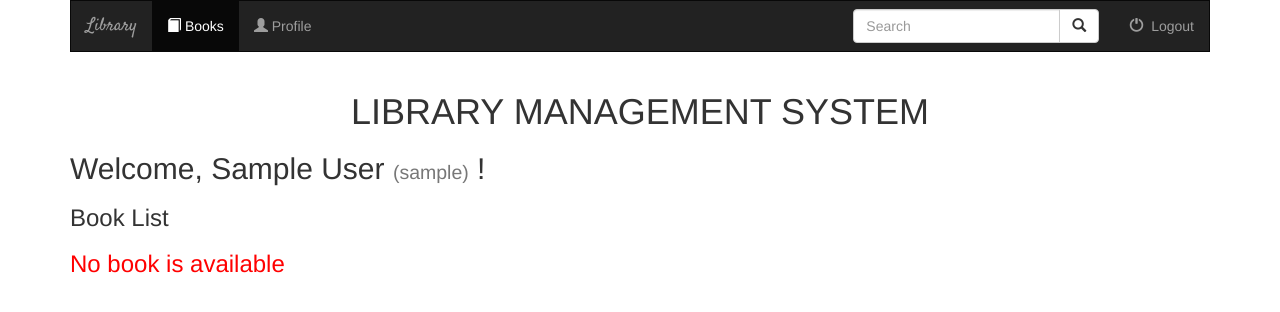
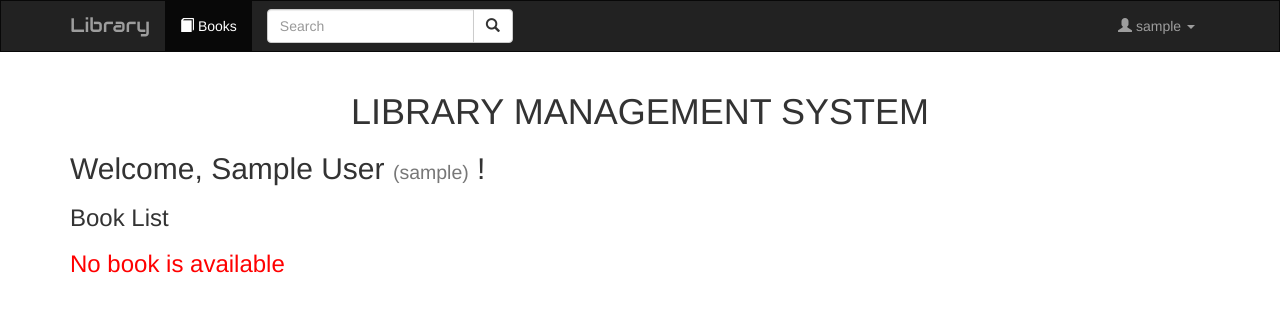
Before and after one commit to immanoj16/Library, a Django app: page / in a window 1280 px wide. Shown: the top 312 px of the page. Run offline with Django 3.2, Linux system fonts and the light colour scheme; the visitor is signed in with stand-in values (Sample User, id 1); data that the repository does not hold is empty; some libraries are stand-ins or nearby versions.

Commit message:
Add some style

```diff
--- a/books/static/books/css/style.css
+++ b/books/static/books/css/style.css
@@ -10,7 +10,9 @@
 }
 
 .navbar-brand {
-    font-family: 'Satisfy', cursive;
+    font-size: 1.4em;
+    font-weight: 200;
+    font-family: "Audiowide", cursive;
 }
 
 .profile {
--- a/books/templates/books/base.html
+++ b/books/templates/books/base.html
@@ -7,14 +7,13 @@
     <link rel="shortcut icon" type="image/png" href="{%  static 'books/img/title.png' %}">
     <link rel="stylesheet" href="{% static 'books/css/bootstrap.min.css' %}">
     <link rel="stylesheet" href="{% static 'books/css/style.css' %}">
-    <link href='https://fonts.googleapis.com/css?family=Satisfy' rel='stylesheet' type='text/css'>
+    <link href="https://fonts.googleapis.com/css?family=Audiowide" rel="stylesheet">
     <script type="text/javascript" src="{% static 'books/js/jquery-3.1.1.min.js' %}"></script>
     <script src="{% static 'books/js/bootstrap.min.js' %}"></script>
 </head>
 <body>
-<div class="container">
     <nav class="navbar navbar-inverse">
-
+        <div class="container">
             <!-- Header -->
             <div class="navbar-header">
                 <button type="button" class="navbar-toggle" data-toggle="collapse" data-target="#topNavBar">
@@ -25,11 +24,10 @@
                 <a class="navbar-brand" href="{% url 'home' %}">Library</a>
             </div>
 
-            <!-- Items -->
+                <!-- Items -->
             <div class="collapse navbar-collapse" id="topNavBar">
                 <ul class="nav navbar-nav">
                     <li class="{% block books_active %}{% endblock %}"><a href="{% url 'home' %}"><span class="glyphicon glyphicon-book"></span> Books</a></li>
-                    <li class="{% block profile_active %}{% endblock %}"><a href="{% url 'profile' %}"><span class="glyphicon glyphicon-user"></span> Profile</a></li>
 
                     {% if username == 'admin' %}
                         <li class="dropdown">
@@ -66,29 +64,40 @@
                             </ul>
                         </li>
                     {% endif %}
-                </ul>
-
-                <ul class="nav navbar-nav navbar-right">
                     <li>
                         <form class="navbar-form" role="search" action="{% url 'search' %}">
                             <div class="input-group">
-                                <input type="text" class="form-control" name="q" placeholder="Search" name="q">
+                                <input type="text" class="form-control" name="q" placeholder="Search">
                                 <div class="input-group-btn">
                                     <button class="btn btn-default" type="submit"><i class="glyphicon glyphicon-search"></i></button>
                                 </div>
                             </div>
                         </form>
                     </li>
+                </ul>
 
-                    <li>
-                        <a href="{% url 'logout' %}">
-                            <span class="glyphicon glyphicon-off" aria-hidden="true"></span>&nbsp; Logout
-                        </a>
+
+                <ul class="nav navbar-nav navbar-right">
+                    <li class="dropdown">
+                        <a href="#" class="dropdown-toggle" data-toggle="dropdown" role="button" aria-haspopup="true" aria-expanded="false"><span class="glyphicon glyphicon-user" aria-hidden="true"></span> {{ user.username }} <span class="caret"></span></a>
+                        <ul class="dropdown-menu">
+                            <li class="{% block profile_active %}{% endblock %}">
+                                <a href="{% url 'profile' %}">
+                                    <span class="glyphicon glyphicon-user"></span> Account Setting
+                                </a>
+                            </li>
+                            <li role="separator" class="divider"></li>
+                            <li>
+                                <a href="{% url 'logout' %}">
+                                    <span class="glyphicon glyphicon-off" aria-hidden="true"></span>&nbsp; Logout
+                                </a>
+                            </li>
+                        </ul>
                     </li>
                 </ul>
             </div>
+        </div>
     </nav>
-    </div>
     <div class="container">
         {% block content %}
         {% endblock %}
--- a/books/templates/books/home.html
+++ b/books/templates/books/home.html
@@ -56,6 +56,13 @@
                                 <h2> {{ book.book_name }} </h2>
                                 <h3> {{ book.author_name }} </h3>
                                 <h3> {{ book.no_of_books }} </h3>
+                                {% if user.username != 'admin' %}
+                                    <form action="#">
+                                        <label for="yes">Do you want to issue this book: </label>
+                                        &nbsp;<input type="checkbox" name="issue" value="yes"> yes &nbsp;&nbsp;
+                                        <button type="submit" class="btn btn-primary btn-xs"><span class="glyphicon glyphicon-ok"></span> Issue</button>
+                                    </form>
+                                {% endif %}
                             </div>
                             <div class="modal-footer">
                                 <button type="button" class="btn btn-default" data-dismiss="modal">Close</button>
--- a/books/templates/books/login.html
+++ b/books/templates/books/login.html
@@ -14,9 +14,6 @@
                 </div>
 
                 <div style="padding-top:30px" class="panel-body" >
-
-                    <div style="display:none" id="login-alert" class="alert alert-danger col-sm-12"></div>
-
                     <form id="loginform" class="form-horizontal" role="form" method="post">{% csrf_token %}
                         <input type="hidden" name="next" value="{{ next }}" />
                         {% for field in form %}
```
Also changed, not shown: books/templates/books/base_visitor.html (+4 -4 lines).
